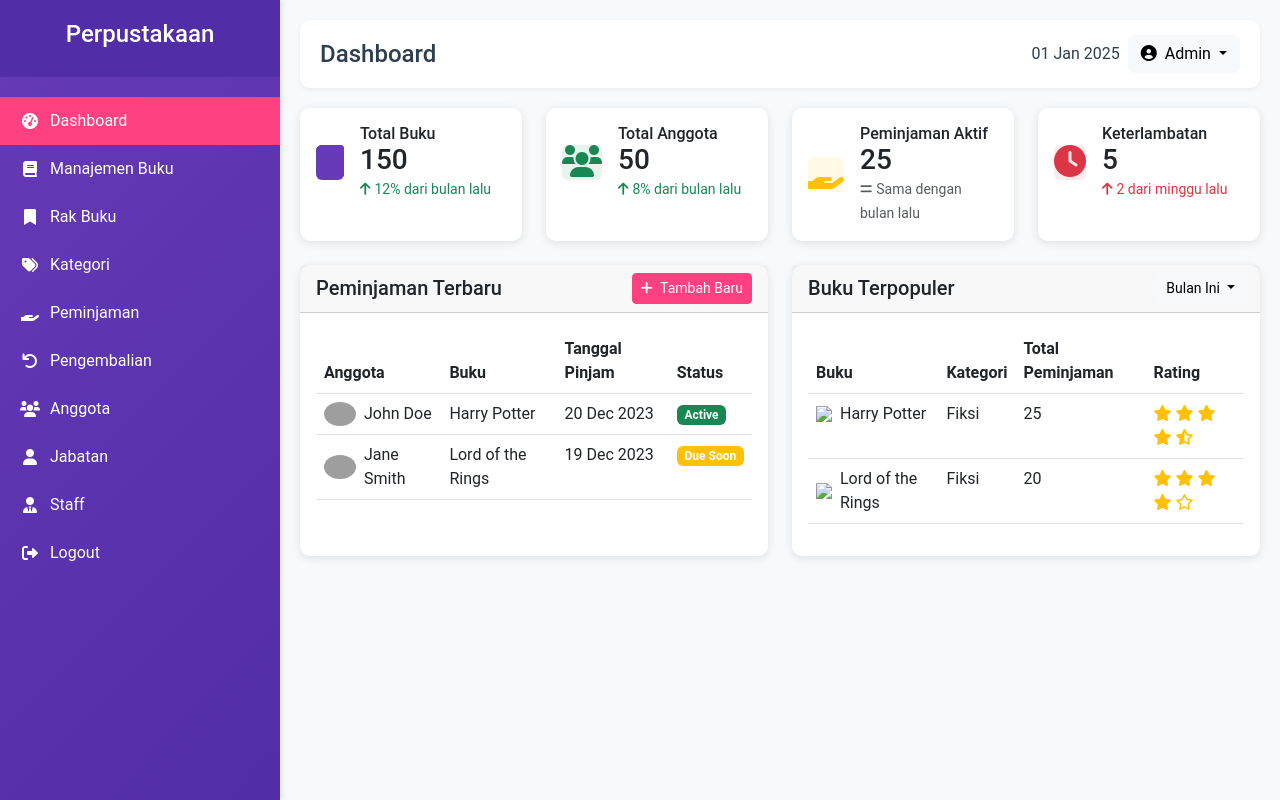
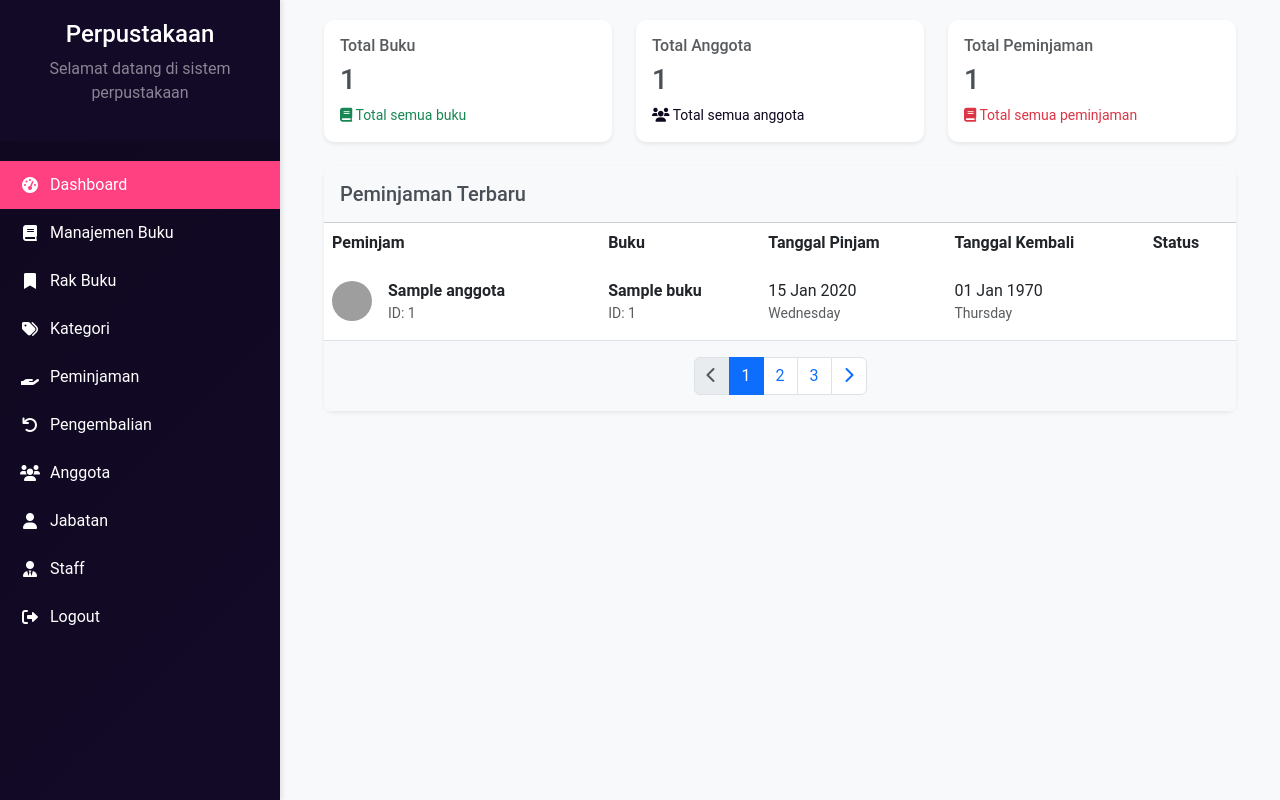
Before and after one commit to Kepin17/project-uas-pemrograman-basis-data, a PHP site: page / in a window 1280 px wide. Run offline with PHP 8.4, Linux system fonts and the light colour scheme; tables that the repository leaves empty or names only in its code hold one stand-in row (values such as "Sample post"); some libraries are stand-ins or nearby versions; grey boxes are pictures that could not be loaded.

Commit message:
adjust layout and color

```diff
--- a/layouts/main.php
+++ b/layouts/main.php
@@ -11,8 +11,8 @@
     <!-- Custom CSS -->
     <style>
         :root {
-            --primary-color: #673ab7; /* Deep Purple */
-            --secondary-color: #512da8; /* Darker Purple */
+            --primary-color:rgb(16, 8, 31); /* Deep Purple */
+            --secondary-color:rgb(19, 10, 40); /* Darker Purple */
             --accent-color: #ff4081; /* Light Pink */
             --text-color: #2c3e50;
             --sidebar-width: 280px;
@@ -139,8 +139,10 @@
 <body>
     <!-- Sidebar -->
     <div class="sidebar">
+
         <div class="sidebar-header">
             <h4>Perpustakaan</h4>
+            <p class="text-white-50">Selamat datang di sistem perpustakaan</p>
         </div>
         <div class="sidebar-menu">
             <a href="<?php echo BASE_URL; ?>/dashboard" class="menu-item <?php echo $currentPage == 'dashboard' ? 'active' : ''; ?>">
--- a/pages/Dashboard/dashboard.php
+++ b/pages/Dashboard/dashboard.php
@@ -1,239 +1,188 @@
 <?php
+require_once('config/connection.php');
+
+// Count queries
+$totalBooksQuery = "SELECT COUNT(*) as total FROM buku";
+$totalMembersQuery = "SELECT COUNT(*) as total FROM anggota";
+$totalBorrowingsQuery = "SELECT COUNT(*) as total FROM peminjaman";
+
+$totalBooksResult = mysqli_query($conn, $totalBooksQuery);
+$totalMembersResult = mysqli_query($conn, $totalMembersQuery);
+$totalBorrowingsResult = mysqli_query($conn, $totalBorrowingsQuery);
+
+$totalBooks = mysqli_fetch_assoc($totalBooksResult)['total'];
+$totalMembers = mysqli_fetch_assoc($totalMembersResult)['total'];
+$totalBorrowings = mysqli_fetch_assoc($totalBorrowingsResult)['total'];
+
 $pageTitle = "Dashboard - Perpustakaan";
 $currentPage = 'dashboard';
 
 ob_start();
 ?>
 
-<div class="main-header d-flex justify-content-between align-items-center">
-    <h4 class="mb-0">Dashboard</h4>
-    <div class="d-flex align-items-center">
-        <span class="me-2"><?php echo date('d M Y'); ?></span>
-        <div class="btn-group">
-            <button type="button" class="btn btn-light dropdown-toggle" data-bs-toggle="dropdown" aria-expanded="false">
-                <i class="fas fa-user-circle me-1"></i> Admin
-            </button>
-            <ul class="dropdown-menu dropdown-menu-end">
-                <li><a class="dropdown-item" href="#"><i class="fas fa-user me-2"></i> Profile</a></li>
-                <li><a class="dropdown-item" href="#"><i class="fas fa-cog me-2"></i> Settings</a></li>
-                <li><hr class="dropdown-divider"></li>
-                <li><a class="dropdown-item text-danger" href="/pages/Auth/Login/logout.php">
-                    <i class="fas fa-sign-out-alt me-2"></i> Logout
-                </a></li>
-            </ul>
+<!-- Custom CSS for white theme with shadows -->
+<style>
+    .btn-white {
+        background-color: white;
+        border-color: #ced4da;
+        color: #495057;
+    }
+    .btn-white:hover {
+        background-color: #e9ecef;
+        border-color: #ced4da;
+    }
+    .card-white {
+        background-color: white;
+        color: #495057;
+        box-shadow: 0 0.125rem 0.25rem rgba(0, 0, 0, 0.075);
+    }
+    .bg-white {
+        background-color: white;
+    }
+    .bg-light-white {
+        background-color: #f8f9fa;
+    }
+</style>
+
+<div class="container-fluid px-4">
+    <div class="row g-4 mb-4">
+        <!-- Header Stats -->
+        <div class="col-12 col-md-4">
+            <div class="card border-0 shadow-sm h-100 card-white">
+                <div class="card-body">
+                    <h6 class="text-muted mb-2">Total Buku</h6>
+                    <h3 class="mb-0"><?php echo $totalBooks; ?></h3>
+                    <div class="small text-success mt-2">
+                        <i class="fas fa-book"></i> Total semua buku
                     </div>
                 </div>
             </div>
-
-<!-- Statistics Cards -->
-<div class="row g-4 mb-4">
-    <div class="col-12 col-sm-6 col-xl-3">
-        <div class="card h-100">
+        </div>
+        <div class="col-12 col-md-4">
+            <div class="card border-0 shadow-sm h-100 card-white">
                 <div class="card-body">
-                <div class="d-flex align-items-center">
-                    <div class="flex-shrink-0 me-3">
-                        <div class="avatar avatar-xl bg-primary bg-opacity-10 rounded">
-                            <i class="fas fa-book fa-2x text-primary"></i>
+                    <h6 class="text-muted mb-2">Total Anggota</h6>
+                    <h3 class="mb-0"><?php echo $totalMembers; ?></h3>
+                    <div class="small text-primary mt-2">
+                        <i class="fas fa-users"></i> Total semua anggota
                     </div>
                 </div>
-                    <div>
-                        <h6 class="mb-0">Total Buku</h6>
-                        <h3 class="mb-0">150</h3>
-                        <small class="text-success">
-                            <i class="fas fa-arrow-up me-1"></i>12% dari bulan lalu
-                        </small>
+            </div>
+        </div>
+        <div class="col-12 col-md-4">
+            <div class="card border-0 shadow-sm h-100 card-white">
+                <div class="card-body">
+                    <h6 class="text-muted mb-2">Total Peminjaman</h6>
+                    <h3 class="mb-0"><?php echo $totalBorrowings; ?></h3>
+                    <div class="small text-danger mt-2">
+                        <i class="fas fa-book"></i> Total semua peminjaman
                     </div>
                 </div>
             </div>
         </div>
     </div>
 
-    <div class="col-12 col-sm-6 col-xl-3">
-        <div class="card h-100">
-            <div class="card-body">
-                <div class="d-flex align-items-center">
-                    <div class="flex-shrink-0 me-3">
-                        <div class="avatar avatar-xl bg-success bg-opacity-10 rounded">
-                            <i class="fas fa-users fa-2x text-success"></i>
-                        </div>
-                    </div>
-                    <div>
-                        <h6 class="mb-0">Total Anggota</h6>
-                        <h3 class="mb-0">50</h3>
-                        <small class="text-success">
-                            <i class="fas fa-arrow-up me-1"></i>8% dari bulan lalu
-                        </small>
+    <!-- Recent Borrowings Table -->
+    <div class="card border-0 shadow-sm card-white">
+        <div class="card-header bg-light-white py-3">
+            <div class="row align-items-center">
+                <div class="col">
+                    <h5 class="mb-0">Peminjaman Terbaru</h5>
                 </div>
             </div>
         </div>
-        </div>
-    </div>
-
-    <div class="col-12 col-sm-6 col-xl-3">
-        <div class="card h-100">
-            <div class="card-body">
-                <div class="d-flex align-items-center">
-                    <div class="flex-shrink-0 me-3">
-                        <div class="avatar avatar-xl bg-warning bg-opacity-10 rounded">
-                            <i class="fas fa-hand-holding fa-2x text-warning"></i>
-                        </div>
-                    </div>
-                    <div>
-                        <h6 class="mb-0">Peminjaman Aktif</h6>
-                        <h3 class="mb-0">25</h3>
-                        <small class="text-muted">
-                            <i class="fas fa-equals me-1"></i>Sama dengan bulan lalu
-                        </small>
-                    </div>
-                </div>
-            </div>
-        </div>
-    </div>
-
-    <div class="col-12 col-sm-6 col-xl-3">
-        <div class="card h-100">
-            <div class="card-body">
-                <div class="d-flex align-items-center">
-                    <div class="flex-shrink-0 me-3">
-                        <div class="avatar avatar-xl bg-danger bg-opacity-10 rounded">
-                            <i class="fas fa-clock fa-2x text-danger"></i>
-                        </div>
-                    </div>
-                    <div>
-                        <h6 class="mb-0">Keterlambatan</h6>
-                        <h3 class="mb-0">5</h3>
-                        <small class="text-danger">
-                            <i class="fas fa-arrow-up me-1"></i>2 dari minggu lalu
-                        </small>
-                    </div>
-                </div>
-            </div>
-        </div>
-    </div>
-</div>
-
-<!-- Recent Activities -->
-<div class="row">
-    <!-- Recent Borrowings -->
-    <div class="col-12 col-xl-6 mb-4">
-        <div class="card h-100">
-            <div class="card-header d-flex justify-content-between align-items-center">
-                <h5 class="card-title mb-0">Peminjaman Terbaru</h5>
-                <button class="btn btn-sm btn-primary">
-                    <i class="fas fa-plus me-1"></i> Tambah Baru
-                </button>
-            </div>
-            <div class="card-body">
+        <div class="card-body p-0">
             <div class="table-responsive">
-                    <table class="table table-hover">
-                        <thead>
+                <table class="table table-hover align-middle mb-0">
+                    <thead class="bg-light-white">
                         <tr>
-                                <th>Anggota</th>
-                                <th>Buku</th>
-                                <th>Tanggal Pinjam</th>
-                                <th>Status</th>
+                            <th class="border-0">Peminjam</th>
+                            <th class="border-0">Buku</th>
+                            <th class="border-0">Tanggal Pinjam</th>
+                            <th class="border-0">Tanggal Kembali</th>
+                            <th class="border-0">Status</th>
                         </tr>
                     </thead>
                     <tbody>
+                        <?php
+                        $recentBorrowingsQuery = "SELECT peminjaman.*,
+                                                         anggota.nama_anggota,
+                                                         buku.nama_buku
+                                                  FROM peminjaman
+                                                  JOIN anggota ON peminjaman.id_anggota = anggota.id_anggota
+                                                  JOIN buku ON peminjaman.id_buku = buku.id_buku
+                                                  ORDER BY peminjaman.tanggal_pinjam DESC
+                                                  LIMIT 5";
+                        $recentBorrowingsResult = mysqli_query($conn, $recentBorrowingsQuery);
+                        while($borrowing = mysqli_fetch_assoc($recentBorrowingsResult)) { ?>
                         <tr>
                             <td>
-                                    <div class="d-flex align-items-center">
-                                        <img src="https://ui-avatars.com/api/?name=John+Doe" class="rounded-circle me-2" width="32">
-                                        John Doe
+                                <div class="d-flex align-items-center py-2">
+                                    <img src="https://ui-avatars.com/api/?name=<?php echo urlencode($borrowing['nama_anggota']); ?>&background=random"
+                                         class="rounded-circle me-3" width="40" height="40">
+                                    <div>
+                                        <div class="fw-semibold"><?php echo $borrowing['nama_anggota']; ?></div>
+                                        <div class="text-muted small">ID: <?php echo $borrowing['id_anggota']; ?></div>
+                                    </div>
                                 </div>
                             </td>
-                                <td>Harry Potter</td>
-                                <td>20 Dec 2023</td>
-                                <td><span class="badge bg-success">Active</span></td>
-                            </tr>
-                            <tr>
                             <td>
                                 <div class="d-flex align-items-center">
-                                        <img src="https://ui-avatars.com/api/?name=Jane+Smith" class="rounded-circle me-2" width="32">
-                                        Jane Smith
+                                    <div>
+                                        <div class="fw-semibold"><?php echo $borrowing['nama_buku']; ?></div>
+                                        <div class="text-muted small">ID: <?php echo $borrowing['id_buku']; ?></div>
+                                    </div>
                                 </div>
                             </td>
-                                <td>Lord of the Rings</td>
-                                <td>19 Dec 2023</td>
-                                <td><span class="badge bg-warning">Due Soon</span></td>
+                            <td>
+                                <div class="text-nowrap">
+                                    <?php echo date('d M Y', strtotime($borrowing['tanggal_pinjam'])); ?>
+                                    <div class="text-muted small"><?php echo date('l', strtotime($borrowing['tanggal_pinjam'])); ?></div>
+                                </div>
+                            </td>
+                            <td>
+                                <div class="text-nowrap">
+                                    <?php echo date('d M Y', strtotime($borrowing['estimasi_pinjam'])); ?>
+                                    <div class="text-muted small"><?php echo date('l', strtotime($borrowing['estimasi_pinjam'])); ?></div>
+                                </div>
+                            </td>
+                            <td>
+                                <div class="d-flex flex-column align-items-start">
+                                    <?php
+                                    switch ($borrowing['status']) {
+                                        case "DIPINJAM":
+                                            echo '<span class="badge bg-success-subtle text-success">Dipinjam</span>';
+                                            break;
+                                        case "TERLAMBAT":
+                                            echo '<span class="badge bg-warning-subtle text-warning">Terlambat</span>';
+                                            break;
+                                        case "DIKEMBALIKAN":
+                                            echo '<span class="badge bg-info-subtle text-info">Dikembalikan</span>';
+                                            break;
+                                    }
+                                    ?>
+                                </div>
+                            </td>
                         </tr>
+                        <?php } ?>
                     </tbody>
                 </table>
             </div>
         </div>
-        </div>
-    </div>
-
-    <!-- Popular Books -->
-    <div class="col-12 col-xl-6 mb-4">
-        <div class="card h-100">
-            <div class="card-header d-flex justify-content-between align-items-center">
-                <h5 class="card-title mb-0">Buku Terpopuler</h5>
-                <div class="dropdown">
-                    <button class="btn btn-sm btn-light dropdown-toggle" type="button" data-bs-toggle="dropdown">
-                        Bulan Ini
-                    </button>
-                    <ul class="dropdown-menu">
-                        <li><a class="dropdown-item" href="#">Minggu Ini</a></li>
-                        <li><a class="dropdown-item" href="#">Bulan Ini</a></li>
-                        <li><a class="dropdown-item" href="#">Tahun Ini</a></li>
+        <div class="card-footer bg-light-white border-0 py-3">
+            <nav aria-label="Page navigation">
+                <ul class="pagination justify-content-center mb-0">
+                    <li class="page-item disabled">
+                        <a class="page-link" href="#"><i class="fas fa-chevron-left"></i></a>
+                    </li>
+                    <li class="page-item active"><a class="page-link" href="#">1</a></li>
+                    <li class="page-item"><a class="page-link" href="#">2</a></li>
+                    <li class="page-item"><a class="page-link" href="#">3</a></li>
+                    <li class="page-item">
+                        <a class="page-link" href="#"><i class="fas fa-chevron-right"></i></a>
+                    </li>
                 </ul>
-                </div>
-            </div>
-            <div class="card-body">
-                <div class="table-responsive">
-                    <table class="table table-hover">
-                        <thead>
-                            <tr>
-                                <th>Buku</th>
-                                <th>Kategori</th>
-                                <th>Total Peminjaman</th>
-                                <th>Rating</th>
-                            </tr>
-                        </thead>
-                        <tbody>
-                            <tr>
-                                <td>
-                                    <div class="d-flex align-items-center">
-                                        <img src="https://via.placeholder.com/32x48" class="me-2">
-                                        Harry Potter
-                                    </div>
-                                </td>
-                                <td>Fiksi</td>
-                                <td>25</td>
-                                <td>
-                                    <div class="text-warning">
-                                        <i class="fas fa-star"></i>
-                                        <i class="fas fa-star"></i>
-                                        <i class="fas fa-star"></i>
-                                        <i class="fas fa-star"></i>
-                                        <i class="fas fa-star-half-alt"></i>
-                                    </div>
-                                </td>
-                            </tr>
-                            <tr>
-                                <td>
-                                    <div class="d-flex align-items-center">
-                                        <img src="https://via.placeholder.com/32x48" class="me-2">
-                                        Lord of the Rings
-                                    </div>
-                                </td>
-                                <td>Fiksi</td>
-                                <td>20</td>
-                                <td>
-                                    <div class="text-warning">
-                                        <i class="fas fa-star"></i>
-                                        <i class="fas fa-star"></i>
-                                        <i class="fas fa-star"></i>
-                                        <i class="fas fa-star"></i>
-                                        <i class="far fa-star"></i>
-                                    </div>
-                                </td>
-                            </tr>
-                        </tbody>
-                    </table>
-                </div>
-            </div>
+            </nav>
         </div>
     </div>
 </div>
```
Also changed, not shown: pages/Books/books.php (+73 -8 lines), pages/Books/tambah.php (+25 -7 lines), pages/Borrowing/borrowing.php (+29 -31 lines), pages/Shelves/tambah.php (+1 -7 lines), pages/Staff/staff.php (+15 -1 lines). Lines whose indentation alone changed are shown as unchanged.
